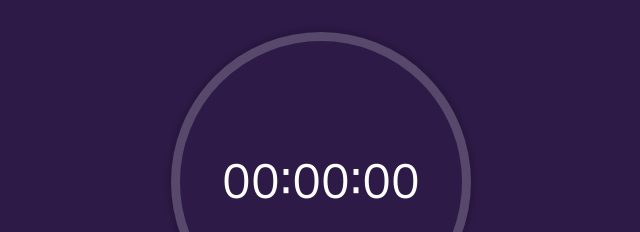
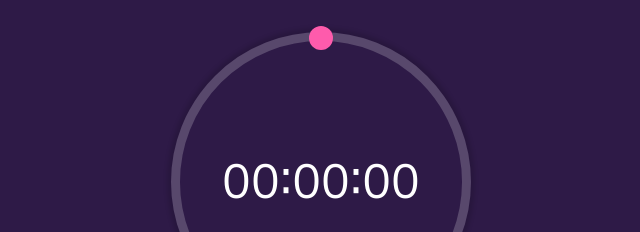
Before and after one commit to mrleemurray/countdown-timer, a Vue app: page / in a window 1280 px wide. Shown: the top 232 px of the page, without its empty margins (319-959 px from the left). Built offline with nearby package versions, Linux system fonts and the light colour scheme; what vue-scroll-picker would draw is missing.

Commit message:
reduce indicator size

```diff
--- a/src/components/AnalogClock.vue
+++ b/src/components/AnalogClock.vue
@@ -173,19 +173,19 @@ export default defineComponent({
 
 #indicator {
   position: absolute;
-  width: 9px;
+  width: 24px;
   height: 50%;
-  left: calc(50% - 4.5px);
+  left: calc(50% - 12px);
   transform-origin: bottom;
   transition: 1s linear all;
 
   &::before {
     content: "";
     position: absolute;
-    width: 36px;
-    height: 36px;
-    left: -18px;
-    top: -12px;
+    width: 24px;
+    height: 24px;
+    left: 0px;
+    top: -6px;
     border-radius: 50%;
     background-color: $accent_color;
     opacity: 1;
@@ -194,8 +194,8 @@ export default defineComponent({
     transition: 0.5s ease all;
   }
   &.inactive::before {
-    transform: scale(0);
-    opacity: 0;
+    transform: scale(1);
+    opacity: 1;
     transition: 0.5s 1s ease all;
   }
 }
```
